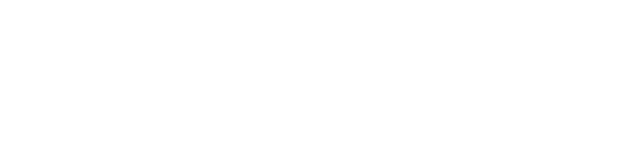
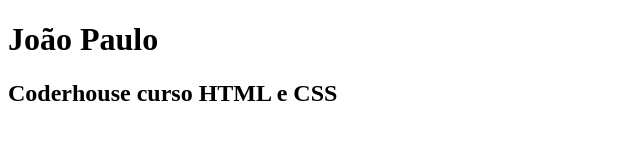
Before and after one commit to joaopdias21/exercicios-coderhouse, a plain HTML site: page index.html in a window 1280 px wide. Shown: the whole page, without its empty margins (0-640 px from the left). Drawn offline with Linux system fonts and the light colour scheme.

Commit message:
Adicionando h1 e h2 na pagina

```diff
--- a/index.html
+++ b/index.html
@@ -5,6 +5,8 @@
     <title>Exercicio</title>
 </head>
 <body>
+    <h1>João Paulo </h1>
 
+    <h2>Coderhouse curso HTML e CSS</h2>
 </body>
 </html>
```
